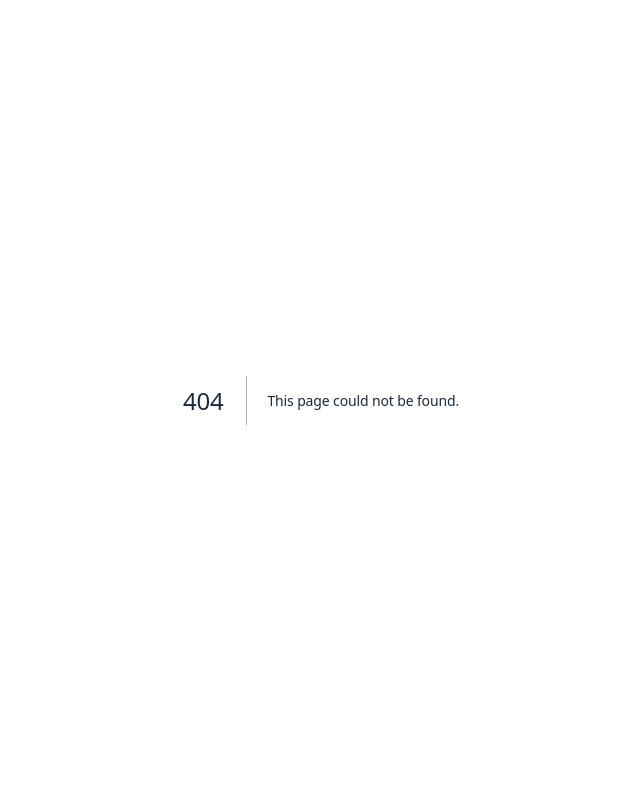
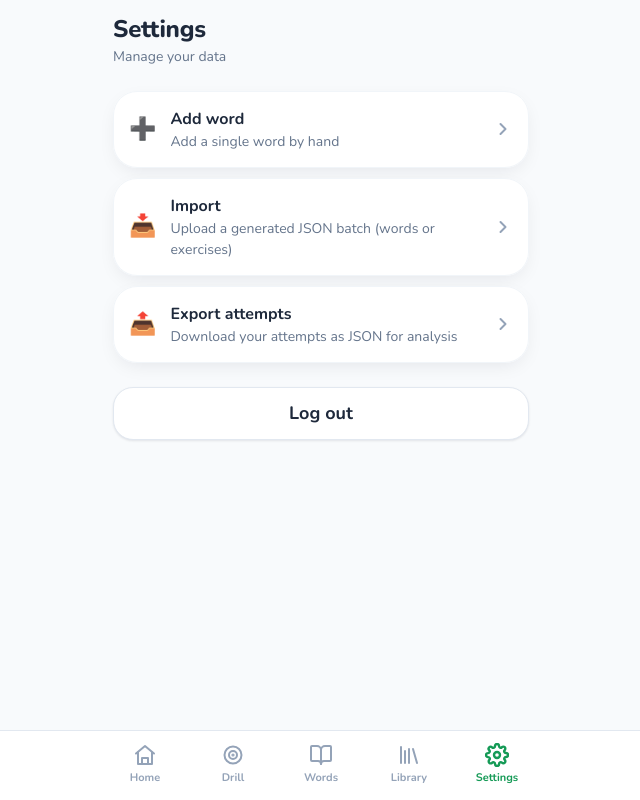
Before and after one commit to DejviDes/English-app, a Next.js app: page /settings in a window 1280 px wide. Before the commit this address had no page. Shown: the whole page, without its empty margins (319-959 px from the left). Built offline with nearby package versions, Linux system fonts and the light colour scheme.

Commit message:
feat: implement dictionary view with search functionality and integrate logout button in settings

```diff
--- a/app/(app)/dashboard/DashboardView.tsx
+++ b/app/(app)/dashboard/DashboardView.tsx
@@ -59,11 +59,12 @@ export default function DashboardView({ stats }: { stats: DashboardStats }) {
   }
 
   const nothing = stats.totalExercises === 0;
+  const typeCounts = stats.typeCounts ?? {};
   const qtypeOptions = [
     { value: 'mix', label: 'Mix (all types)' },
-    ...TYPE_ORDER.filter((t) => stats.typeCounts[t]).map((t) => ({
+    ...TYPE_ORDER.filter((t) => typeCounts[t]).map((t) => ({
       value: t,
-      label: `${TYPE_LABEL[t]} — ${stats.typeCounts[t]}`,
+      label: `${TYPE_LABEL[t]} — ${typeCounts[t]}`,
     })),
   ];
 
--- /dev/null
+++ b/app/(app)/dictionary/DictionaryView.tsx
@@ -0,0 +1,104 @@
+'use client';
+
+import { useEffect, useRef, useState } from 'react';
+import { AppHeader, Badge, Button, Card } from '@/components/ui/primitives';
+import { Input } from '@/components/ui/forms';
+import { searchWords } from '@/app/actions/dictionary';
+import type { DictRow } from '@/lib/dictionary';
+
+const SearchIcon = (
+  <svg width="18" height="18" viewBox="0 0 24 24" fill="none" stroke="currentColor" strokeWidth="2.2" strokeLinecap="round" strokeLinejoin="round">
+    <circle cx="11" cy="11" r="7" />
+    <path d="m21 21-4.3-4.3" />
+  </svg>
+);
+
+function WordRow({ r }: { r: DictRow }) {
+  return (
+    <Card padding="sm">
+      <div style={{ display: 'flex', alignItems: 'center', gap: '12px' }}>
+        <div style={{ minWidth: 0, flex: 1 }}>
+          <p style={{ fontSize: 'var(--text-base)', fontWeight: 'var(--fw-extrabold)', color: 'var(--text-strong)' }}>{r.term}</p>
+          <p style={{ fontSize: 'var(--text-sm)', color: 'var(--text-body)' }}>{r.translation}</p>
+        </div>
+        <div style={{ display: 'flex', flexDirection: 'column', alignItems: 'flex-end', gap: '4px', flexShrink: 0 }}>
+          {r.cefr && <Badge tone="primary" size="sm">{r.cefr}</Badge>}
+          {r.theme && <Badge tone="neutral" size="sm">{r.theme}</Badge>}
+        </div>
+      </div>
+    </Card>
+  );
+}
+
+export default function DictionaryView({
+  initialRows,
+  initialTotal,
+}: {
+  initialRows: DictRow[];
+  initialTotal: number;
+}) {
+  const [q, setQ] = useState('');
+  const [rows, setRows] = useState(initialRows);
+  const [total, setTotal] = useState(initialTotal);
+  const [loading, setLoading] = useState(false);
+  const firstRender = useRef(true);
+
+  // Debounced search on query change.
+  useEffect(() => {
+    if (firstRender.current) {
+      firstRender.current = false;
+      return;
+    }
+    let active = true;
+    setLoading(true);
+    const id = setTimeout(() => {
+      searchWords({ q, offset: 0 }).then((res) => {
+        if (!active) return;
+        setRows(res.rows);
+        setTotal(res.total);
+        setLoading(false);
+      });
+    }, 300);
+    return () => {
+      active = false;
+      clearTimeout(id);
+    };
+  }, [q]);
+
+  async function loadMore() {
+    setLoading(true);
+    const res = await searchWords({ q, offset: rows.length });
+    setRows((r) => {
+      const seen = new Set(r.map((x) => x.id));
+      return [...r, ...res.rows.filter((x) => !seen.has(x.id))];
+    });
+    setTotal(res.total);
+    setLoading(false);
+  }
+
+  return (
+    <div style={{ display: 'flex', flexDirection: 'column', gap: 'var(--gap-section)' }}>
+      <AppHeader title="Words" subtitle={`${total} in your dictionary`} />
+
+      <Input placeholder="Search English or Slovak…" value={q} onChange={(e) => setQ(e.target.value)} iconLeft={SearchIcon} />
+
+      <div style={{ display: 'flex', flexDirection: 'column', gap: '10px' }}>
+        {rows.length === 0 ? (
+          <Card padding="lg" style={{ textAlign: 'center' }}>
+            <p style={{ color: 'var(--text-muted)', fontSize: 'var(--text-sm)' }}>
+              {loading ? 'Searching…' : 'No matches.'}
+            </p>
+          </Card>
+        ) : (
+          rows.map((r) => <WordRow key={r.id} r={r} />)
+        )}
+      </div>
+
+      {rows.length < total && (
+        <Button variant="secondary" size="lg" block onClick={loadMore} disabled={loading}>
+          {loading ? 'Loading…' : `Load more (${total - rows.length})`}
+        </Button>
+      )}
+    </div>
+  );
+}
--- /dev/null
+++ b/app/(app)/dictionary/page.tsx
@@ -0,0 +1,9 @@
+import { searchWords } from '@/app/actions/dictionary';
+import DictionaryView from './DictionaryView';
+
+export const dynamic = 'force-dynamic';
+
+export default async function DictionaryPage() {
+  const first = await searchWords({ q: '', offset: 0 });
+  return <DictionaryView initialRows={first.rows} initialTotal={first.total} />;
+}
--- /dev/null
+++ b/app/(app)/settings/LogoutButton.tsx
@@ -0,0 +1,27 @@
+'use client';
+
+import { useState } from 'react';
+import { useRouter } from 'next/navigation';
+import { Button } from '@/components/ui/primitives';
+
+export default function LogoutButton() {
+  const router = useRouter();
+  const [pending, setPending] = useState(false);
+
+  async function logout() {
+    setPending(true);
+    try {
+      await fetch('/api/gate', { method: 'DELETE' });
+      router.replace('/gate');
+      router.refresh();
+    } finally {
+      setPending(false);
+    }
+  }
+
+  return (
+    <Button variant="secondary" size="lg" block onClick={logout} disabled={pending}>
+      {pending ? 'Logging out…' : 'Log out'}
+    </Button>
+  );
+}
--- /dev/null
+++ b/app/(app)/settings/page.tsx
@@ -0,0 +1,42 @@
+import Link from 'next/link';
+import { AppHeader, Card } from '@/components/ui/primitives';
+import LogoutButton from './LogoutButton';
+
+const ITEMS = [
+  { href: '/add-word', icon: '➕', title: 'Add word', desc: 'Add a single word by hand' },
+  { href: '/import', icon: '📥', title: 'Import', desc: 'Upload a generated JSON batch (words or exercises)' },
+  { href: '/export', icon: '📤', title: 'Export attempts', desc: 'Download your attempts as JSON for analysis' },
+];
+
+const Chevron = (
+  <svg width="20" height="20" viewBox="0 0 24 24" fill="none" stroke="var(--text-faint)" strokeWidth="2.4" strokeLinecap="round" strokeLinejoin="round">
+    <path d="m9 18 6-6-6-6" />
+  </svg>
+);
+
+export default function SettingsPage() {
+  return (
+    <div style={{ display: 'flex', flexDirection: 'column', gap: 'var(--gap-section)' }}>
+      <AppHeader title="Settings" subtitle="Manage your data" />
+
+      <div style={{ display: 'flex', flexDirection: 'column', gap: '10px' }}>
+        {ITEMS.map((it) => (
+          <Link key={it.href} href={it.href}>
+            <Card padding="sm" interactive>
+              <div style={{ display: 'flex', alignItems: 'center', gap: '14px' }}>
+                <span style={{ fontSize: '22px' }}>{it.icon}</span>
+                <div style={{ minWidth: 0, flex: 1 }}>
+                  <p style={{ fontSize: 'var(--text-base)', fontWeight: 'var(--fw-bold)', color: 'var(--text-strong)' }}>{it.title}</p>
+                  <p style={{ fontSize: 'var(--text-sm)', color: 'var(--text-muted)' }}>{it.desc}</p>
+                </div>
+                {Chevron}
+              </div>
+            </Card>
+          </Link>
+        ))}
+      </div>
+
+      <LogoutButton />
+    </div>
+  );
+}
--- /dev/null
+++ b/app/actions/dictionary.ts
@@ -0,0 +1,39 @@
+'use server';
+
+import { createServerClient } from '@/lib/supabase/server';
+import { assertGate } from '@/lib/gate';
+import { DICT_PAGE, type DictRow } from '@/lib/dictionary';
+
+export async function searchWords({
+  q,
+  offset,
+}: {
+  q: string;
+  offset: number;
+}): Promise<{ rows: DictRow[]; total: number }> {
+  await assertGate();
+  const supabase = createServerClient();
+
+  // Strip characters that would break the PostgREST or() filter string.
+  const clean = q.replace(/[%,()*\\]/g, ' ').trim();
+
+  let query = supabase
+    .from('words')
+    .select('id,term,translation,theme,cefr_level,part_of_speech', { count: 'exact' })
+    .order('term', { ascending: true })
+    .order('id', { ascending: true })
+    .range(offset, offset + DICT_PAGE - 1);
+
+  if (clean) query = query.or(`term.ilike.%${clean}%,translation.ilike.%${clean}%`);
+
+  const { data, count } = await query;
+  const rows: DictRow[] = (data ?? []).map((w) => ({
+    id: w.id as string,
+    term: w.term as string,
+    translation: w.translation as string,
+    theme: (w.theme as string | null) ?? null,
+    cefr: (w.cefr_level as string | null) ?? null,
+    pos: w.part_of_speech as string,
+  }));
+  return { rows, total: count ?? 0 };
+}
--- a/components/BottomNav.tsx
+++ b/components/BottomNav.tsx
@@ -3,24 +3,22 @@
 import Link from 'next/link';
 import { usePathname } from 'next/navigation';
 
-type IconKey = 'home' | 'drill' | 'library' | 'add' | 'import' | 'export';
+type IconKey = 'home' | 'drill' | 'dictionary' | 'library' | 'settings';
 
 const ICONS: Record<IconKey, React.ReactNode> = {
   home: <><path d="M3 10.5 12 3l9 7.5" /><path d="M5 9.5V21h14V9.5" /><path d="M9 21v-6h6v6" /></>,
   drill: <><circle cx="12" cy="12" r="8.5" /><circle cx="12" cy="12" r="4" /><circle cx="12" cy="12" r="0.6" fill="currentColor" /></>,
+  dictionary: <><path d="M12 7v14" /><path d="M3 18a1 1 0 0 1-1-1V4a1 1 0 0 1 1-1h5a4 4 0 0 1 4 4 4 4 0 0 1 4-4h5a1 1 0 0 1 1 1v13a1 1 0 0 1-1 1h-6a3 3 0 0 0-3 3 3 3 0 0 0-3-3z" /></>,
   library: <><path d="m16 6 4 14" /><path d="M12 6v14" /><path d="M8 8v12" /><path d="M4 4v16" /></>,
-  add: <><path d="M12 5v14" /><path d="M5 12h14" /></>,
-  import: <><path d="M21 15v4a2 2 0 0 1-2 2H5a2 2 0 0 1-2-2v-4" /><polyline points="7 10 12 15 17 10" /><line x1="12" y1="15" x2="12" y2="3" /></>,
-  export: <><path d="M21 15v4a2 2 0 0 1-2 2H5a2 2 0 0 1-2-2v-4" /><polyline points="17 8 12 3 7 8" /><line x1="12" y1="3" x2="12" y2="15" /></>,
+  settings: <><circle cx="12" cy="12" r="3" /><path d="M19.4 15a1.65 1.65 0 0 0 .33 1.82l.06.06a2 2 0 1 1-2.83 2.83l-.06-.06a1.65 1.65 0 0 0-1.82-.33 1.65 1.65 0 0 0-1 1.51V21a2 2 0 0 1-4 0v-.09A1.65 1.65 0 0 0 9 19.4a1.65 1.65 0 0 0-1.82.33l-.06.06a2 2 0 1 1-2.83-2.83l.06-.06a1.65 1.65 0 0 0 .33-1.82 1.65 1.65 0 0 0-1.51-1H3a2 2 0 0 1 0-4h.09A1.65 1.65 0 0 0 4.6 9a1.65 1.65 0 0 0-.33-1.82l-.06-.06a2 2 0 1 1 2.83-2.83l.06.06a1.65 1.65 0 0 0 1.82.33H9a1.65 1.65 0 0 0 1-1.51V3a2 2 0 0 1 4 0v.09a1.65 1.65 0 0 0 1 1.51 1.65 1.65 0 0 0 1.82-.33l.06-.06a2 2 0 1 1 2.83 2.83l-.06.06a1.65 1.65 0 0 0-.33 1.82V9a1.65 1.65 0 0 0 1.51 1H21a2 2 0 0 1 0 4h-.09a1.65 1.65 0 0 0-1.51 1z" /></>,
 };
 
 const ITEMS: { href: string; label: string; icon: IconKey }[] = [
   { href: '/dashboard', label: 'Home', icon: 'home' },
   { href: '/session', label: 'Drill', icon: 'drill' },
+  { href: '/dictionary', label: 'Words', icon: 'dictionary' },
   { href: '/library', label: 'Library', icon: 'library' },
-  { href: '/add-word', label: 'Add', icon: 'add' },
-  { href: '/import', label: 'Import', icon: 'import' },
-  { href: '/export', label: 'Export', icon: 'export' },
+  { href: '/settings', label: 'Settings', icon: 'settings' },
 ];
 
 export default function BottomNav() {
--- /dev/null
+++ b/lib/dictionary.ts
@@ -0,0 +1,10 @@
+export const DICT_PAGE = 50;
+
+export interface DictRow {
+  id: string;
+  term: string; // EN
+  translation: string; // SK
+  theme: string | null;
+  cefr: string | null;
+  pos: string;
+}
--- a/lib/session/buildSession.ts
+++ b/lib/session/buildSession.ts
@@ -172,9 +172,11 @@ export async function buildSession(
       .limit(fetchLimit),
   ]);
 
+  // Due items stay priority-ordered; NEW items are shuffled so each quiz draws a
+  // varied set of words (and therefore a varied mix of exercise types).
   const items = mergeBuckets(
     (dueQ.data as SrsRow[]) ?? [],
-    (newQ.data as SrsRow[]) ?? [],
+    shuffle([...((newQ.data as SrsRow[]) ?? [])]),
     (weakQ.data as SrsRow[]) ?? [],
     fetchLimit,
   );
```
